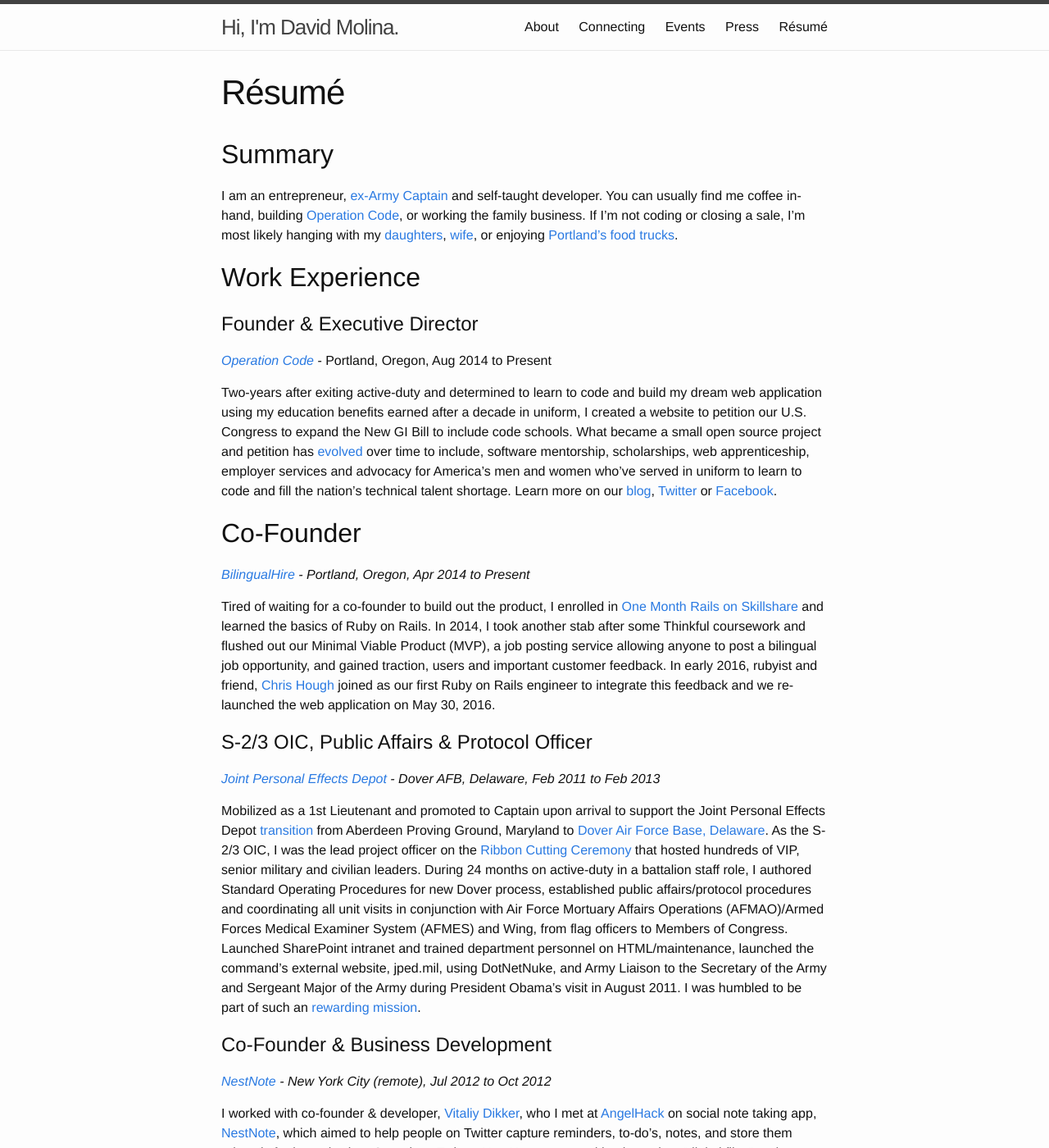
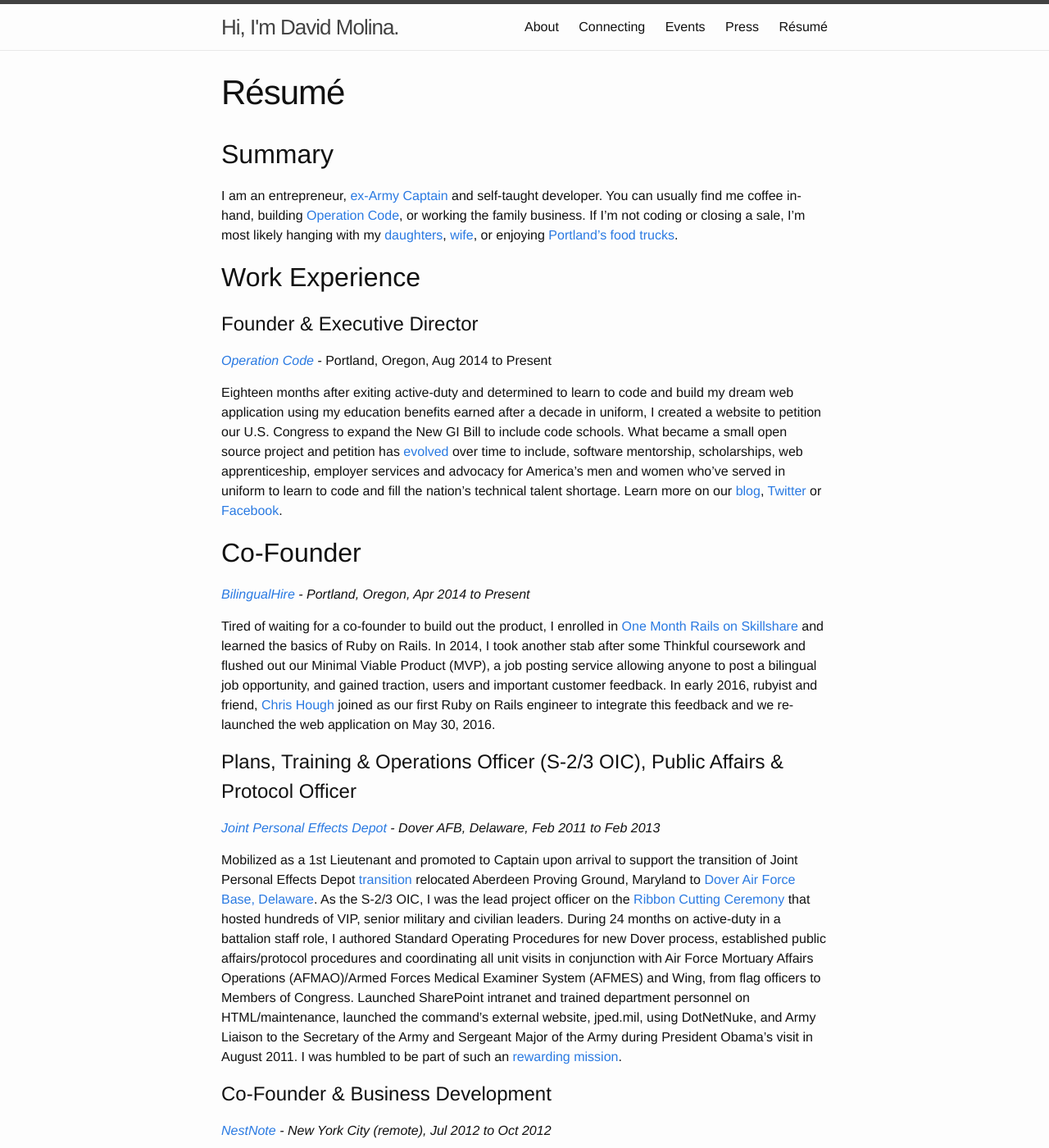
Before and after one commit to davidmolina/davidmolina.github.io, a Jekyll site: the page built from resume.md, in a window 1280 px wide and 1400 px high. Shown: the whole window at 82% size. Built offline with Jekyll 4.4.1, drawn with Linux system fonts in a browser that asks for light colours.

Commit message:
Fix typos

```diff
--- a/index.html
+++ b/index.html
@@ -5,7 +5,7 @@
 <div class="home">
 
 <a href="http://twitter.com/davidcmolina"><img src="/img/david-molina.png" alt="David Molina"></a>
-<p>I am the Founder & Executive Director at <a href="https://operationcode.org/about">Operation Code</a>, ex-Army Captain, <a href="https://blog.codinghorror.com/the-eight-levels-of-programmers/">amateur programmer</a>, co-founder of <a href="https://bilingualhire.co">BilingualHire</a>, and <a href="https://www.instagram.com/p/3g1XwpxUoV/">family man</a>.
+<p>I am the Founder & Executive Director at <a href="https://operationcode.org/about">Operation Code</a>, ex-Army Captain, <a href="https://github.com/davidmolina">amateur programmer</a>, co-founder of <a href="https://bilingualhire.co">BilingualHire</a>, and <a href="https://www.instagram.com/p/BIi2EyBALTD/">family man</a>.
 
 <p>I tweet from <a href="http://twitter.com/davidcmolina">@davidcmolina</a> and email from <a href="mailto:david@operationcode.org">david@operationcode.org.</a></p>
 
--- a/resume.md
+++ b/resume.md
@@ -14,7 +14,7 @@
 
 *[Operation Code](http://operationcode.org)* - Portland, Oregon, Aug 2014 to Present
 
-Two-years after exiting active-duty and determined to learn to code and build my dream web application using my education benefits earned after a decade in uniform, I created a website to petition our U.S. Congress to expand the New GI Bill to include code schools. What became a small open source project and petition has [evolved](https://operationcode.org/press) over time to include, software mentorship, scholarships, web apprenticeship, employer services and advocacy for America's men and women who've served in uniform to learn to code and fill the nation's technical talent shortage. Learn more on our [blog](https://operationcode.org/blog), [Twitter](http://twitter.com/operation_code) or [Facebook](https://www.facebook.com/operationcode.org).
+Eighteen months after exiting active-duty and determined to learn to code and build my dream web application using my education benefits earned after a decade in uniform, I created a website to petition our U.S. Congress to expand the New GI Bill to include code schools. What became a small open source project and petition has [evolved](https://operationcode.org/press) over time to include, software mentorship, scholarships, web apprenticeship, employer services and advocacy for America's men and women who've served in uniform to learn to code and fill the nation's technical talent shortage. Learn more on our [blog](https://operationcode.org/blog), [Twitter](http://twitter.com/operation_code) or [Facebook](https://www.facebook.com/operationcode.org).
 
 ## Co-Founder
 
@@ -22,12 +22,12 @@
 
 Tired of waiting for a co-founder to build out the product, I enrolled in [One Month Rails on Skillshare](https://www.skillshare.com/classes/technology/Teach-Yourself-to-Code-One-Month-Rails/1289605848/projects/983) and learned the basics of Ruby on Rails. In 2014, I took another stab after some Thinkful coursework and flushed out our Minimal Viable Product (MVP), a job posting service allowing anyone to post a bilingual job opportunity, and gained traction, users and important customer feedback. In early 2016, rubyist and friend, [Chris Hough](https://github.com/chrishough/my-resume) joined as our first Ruby on Rails engineer to integrate this feedback and we re-launched the web application on May 30, 2016.
 
-# S-2/3 OIC, Public Affairs & Protocol Officer
+# Plans, Training & Operations Officer (S-2/3 OIC), Public Affairs & Protocol Officer
 
 *[Joint Personal Effects Depot](http://www.army.mil/article/104747/) - Dover AFB, Delaware,
 Feb 2011 to Feb 2013*
 
-Mobilized as a 1st Lieutenant and promoted to Captain upon arrival to support the Joint Personal Effects Depot [transition](http://www.dover.af.mil/news/story.asp?id=123252347) from Aberdeen Proving Ground, Maryland to [Dover Air Force Base, Delaware](https://www.flickr.com/photos/davidcmolina/albums/72157626376244957). As the S-2/3 OIC, I was the lead project officer on the [Ribbon Cutting Ceremony](https://www.flickr.com/photos/davidcmolina/albums/72157626431083423) that hosted hundreds of VIP, senior military and civilian leaders. During 24 months on active-duty in a battalion staff role, I authored Standard Operating Procedures for new Dover process, established public affairs/protocol procedures and coordinating all unit visits in conjunction with Air Force Mortuary Affairs Operations (AFMAO)/Armed Forces Medical Examiner System (AFMES) and Wing, from flag officers to Members of Congress. Launched SharePoint intranet and trained department personnel on HTML/maintenance, launched the command's external website, jped.mil, using DotNetNuke, and Army Liaison to the Secretary of the Army and Sergeant Major of the Army during President Obama's visit in August 2011. I was humbled to be part of such an [rewarding mission](https://twitter.com/davidcmolina/status/284748039019712512).
+Mobilized as a 1st Lieutenant and promoted to Captain upon arrival to support the transition of Joint Personal Effects Depot [transition](http://www.dover.af.mil/news/story.asp?id=123252347) relocated  Aberdeen Proving Ground, Maryland to [Dover Air Force Base, Delaware](https://www.flickr.com/photos/davidcmolina/albums/72157626376244957). As the S-2/3 OIC, I was the lead project officer on the [Ribbon Cutting Ceremony](https://www.flickr.com/photos/davidcmolina/albums/72157626431083423) that hosted hundreds of VIP, senior military and civilian leaders. During 24 months on active-duty in a battalion staff role, I authored Standard Operating Procedures for new Dover process, established public affairs/protocol procedures and coordinating all unit visits in conjunction with Air Force Mortuary Affairs Operations (AFMAO)/Armed Forces Medical Examiner System (AFMES) and Wing, from flag officers to Members of Congress. Launched SharePoint intranet and trained department personnel on HTML/maintenance, launched the command's external website, jped.mil, using DotNetNuke, and Army Liaison to the Secretary of the Army and Sergeant Major of the Army during President Obama's visit in August 2011. I was humbled to be part of such an [rewarding mission](https://twitter.com/davidcmolina/status/284748039019712512).
 
 # Co-Founder & Business Development
 
```
Also changed, not shown: about.md (+2 -2 lines).
